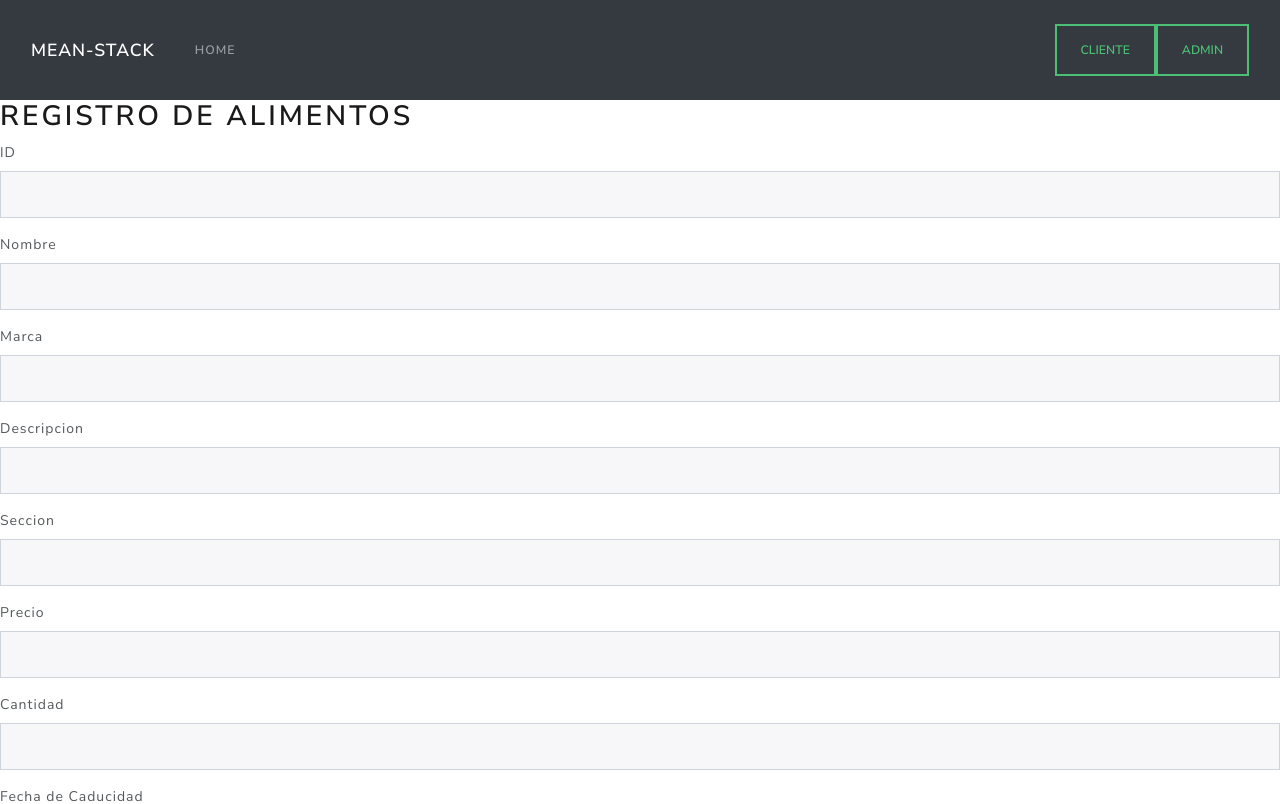
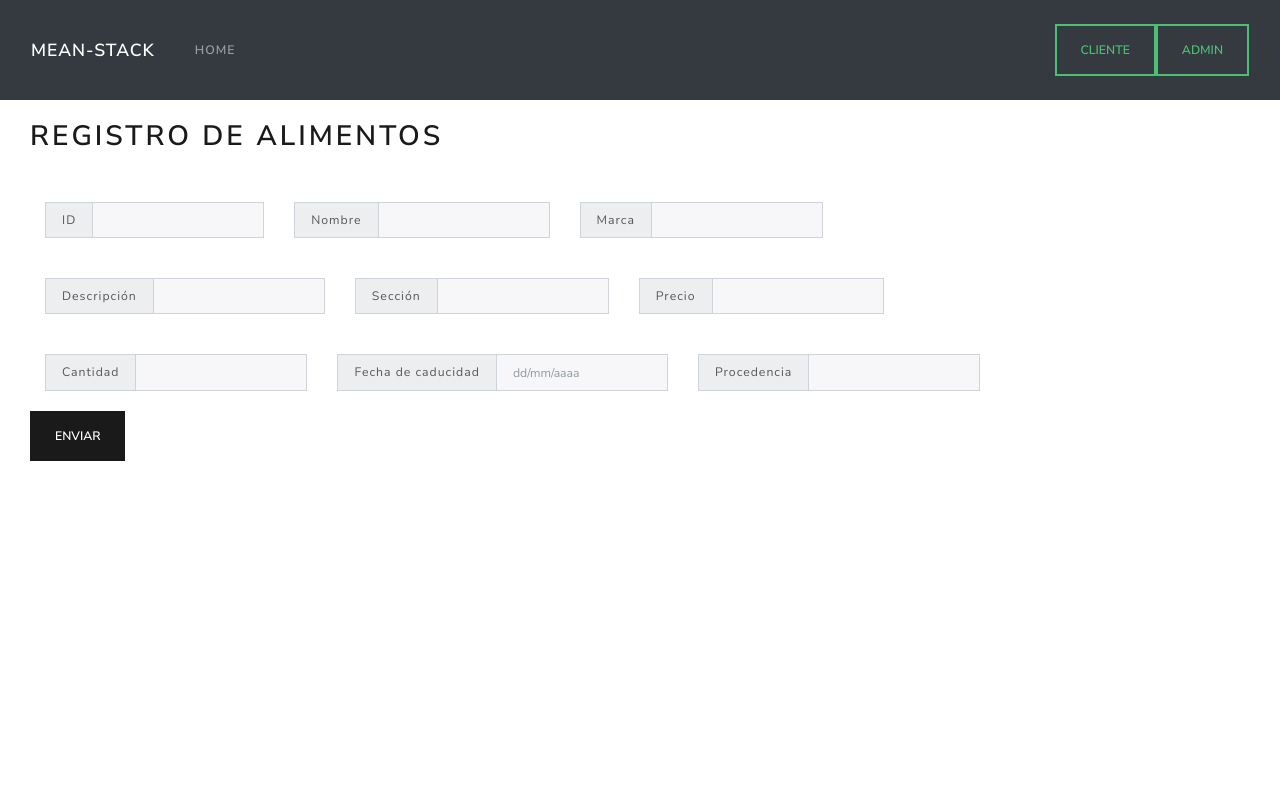
Before and after one commit to Diegopc99/Proyecto-C-AST-Final, an Angular app in the folder angular-src/: page /admin/registro in a window 1280 px wide. Shown: the top 804 px of the page. Built offline with nearby package versions, Linux system fonts and the light colour scheme.

Commit message:
Fix graficos

```diff
--- a/angular-src/src/app/components/cliente-comprar/cliente-comprar.component.css
+++ b/angular-src/src/app/components/cliente-comprar/cliente-comprar.component.css
@@ -0,0 +1,3 @@
+.margen {
+    padding-left:30px; /* Set as you wish */
+    padding-top: 20px}
--- a/angular-src/src/app/components/cliente-comprar/cliente-comprar.component.html
+++ b/angular-src/src/app/components/cliente-comprar/cliente-comprar.component.html
@@ -1,19 +1,28 @@
+<nav class="navbar navbar-expand-md navbar-dark bg-dark default">
+    <div class="container-fluid">
+      <a class="navbar-brand">Compra de productos</a>
+      <button class="navbar-toggler" type="button" data-bs-toggle="collapse" data-bs-target="#navbarsExampleDefault" aria-controls="navbarsExampleDefault" aria-expanded="false" aria-label="Toggle navigation">
+        <span class="navbar-toggler-icon"></span>
+      </button>
+    </div>
+  </nav>
+
+
 <form (ngSubmit)="onSubmit()" novalidate=""> <!-- novalidate evita la validacion sobre HTML5 forzandolo a hacerlo con angular-->
-    <div>
-        <h2>Compra de alimentos</h2>
-    </div>
-    <div class="mb-3">
+
+    <div class="mb-3 margen">
     <label class="form-label">ID de producto</label>
     <input class="form-control" [(ngModel)]="ID_producto" name="ID_producto" required>
     </div>
-    <div class="mb-3">
+    <div class="mb-3 margen">
     <label class="form-label">Nombre de producto</label>
     <input class="form-control" [(ngModel)]="nombre_producto" name="nombre_producto" required>
     </div>
-    <div class="mb-3">
+    <div class="mb-3 margen">
     <label class="form-label">Cantidad</label>
     <input class="form-control" [(ngModel)]="cantidad" name="cantidad" required>
     </div>
 
-    <input type="submit" class="btn btn-primary" value="Enviar">
+    <div class="margen"><input type="submit" class="btn btn-primary" value="Enviar"></div>
+
 </form>
--- a/angular-src/src/app/components/registro/registro.component.css
+++ b/angular-src/src/app/components/registro/registro.component.css
@@ -0,0 +1,3 @@
+.margen {
+    padding-left:30px; /* Set as you wish */
+    padding-top: 20px}
--- a/angular-src/src/app/components/registro/registro.component.html
+++ b/angular-src/src/app/components/registro/registro.component.html
@@ -1,7 +1,9 @@
 <form (ngSubmit)="onSubmit()" novalidate=""> <!-- novalidate evita la validacion sobre HTML5 forzandolo a hacerlo con angular-->
-    <div>
+    <div class="margen">
         <h2>Registro de alimentos</h2>
     </div>
+
+    <!--
     <div class="mb-3">
     <label class="form-label">ID</label>
     <input class="form-control" [(ngModel)]="ID" name="ID" required>
@@ -38,6 +40,109 @@
     <label class="form-label">Procedencia</label>
     <input class="form-control" [(ngModel)]="procedencia" name="procedencia" required>
     </div>
+    -->
 
-    <input type="submit" class="btn btn-primary" value="Enviar">
+
+
+<div class="row margen">
+
+    <div clas="col-sm-4">
+    <div class="input-group input-group-sm margen">
+        <div class="input-group-prepend">
+          <span class="input-group-text" id="inputGroup-sizing-sm">ID</span>
+        </div>
+        <input type="text" class="form-control" aria-label="Small" aria-describedby="inputGroup-sizing-sm" [(ngModel)]="ID" name="ID" required>
+    </div>
+    </div>
+
+    <div clas="col-sm-4">
+    <div class="input-group input-group-sm margen">
+        <div class="input-group-prepend">
+          <span class="input-group-text" id="inputGroup-sizing-sm">Nombre</span>
+        </div>
+        <input type="text" class="form-control" aria-label="Small" aria-describedby="inputGroup-sizing-sm" [(ngModel)]="nombre" name="nombre" required>
+    </div>
+    </div>
+
+    <div clas="col-sm-4">
+    <div class="input-group input-group-sm margen">
+        <div class="input-group-prepend">
+          <span class="input-group-text" id="inputGroup-sizing-sm">Marca</span>
+        </div>
+        <input type="text" class="form-control" aria-label="Small" aria-describedby="inputGroup-sizing-sm" [(ngModel)]="marca" name="marca" required>
+    </div>
+    </div>
+</div>
+
+<div class="row margen">
+
+    <div clas="col-sm-4">
+    <div class="input-group input-group-sm margen">
+        <div class="input-group-prepend">
+          <span class="input-group-text" id="inputGroup-sizing-sm">Descripción</span>
+        </div>
+        <input type="text" class="form-control" aria-label="Small" aria-describedby="inputGroup-sizing-sm" [(ngModel)]="descripcion" name="descripcion" required>
+    </div>
+    </div>
+
+    <div clas="col-sm-4">
+    <div class="input-group input-group-sm margen">
+        <div class="input-group-prepend">
+          <span class="input-group-text" id="inputGroup-sizing-sm">Sección</span>
+        </div>
+        <input type="text" class="form-control" aria-label="Small" aria-describedby="inputGroup-sizing-sm" [(ngModel)]="seccion" name="seccion" required>
+    </div>
+    </div>
+
+    <div clas="col-sm-4">
+    <div class="input-group input-group-sm margen">
+        <div class="input-group-prepend">
+          <span class="input-group-text" id="inputGroup-sizing-sm">Precio</span>
+        </div>
+        <input type="text" class="form-control" aria-label="Small" aria-describedby="inputGroup-sizing-sm" [(ngModel)]="precio" name="precio" required>
+    </div>
+    </div>
+
+</div>
+
+<div class="row margen">
+
+    <div clas="col-sm-4">
+    <div class="input-group input-group-sm margen">
+        <div class="input-group-prepend">
+          <span class="input-group-text" id="inputGroup-sizing-sm">Cantidad</span>
+        </div>
+        <input type="text" class="form-control" aria-label="Small" aria-describedby="inputGroup-sizing-sm" [(ngModel)]="cantidad" name="cantidad" required>
+    </div>
+    </div>
+
+    <div clas="col-sm-4">
+    <div class="input-group input-group-sm margen">
+        <div class="input-group-prepend">
+          <span class="input-group-text" id="inputGroup-sizing-sm">Fecha de caducidad</span>
+        </div>
+        <input type="text" class="form-control" aria-label="Small" aria-describedby="inputGroup-sizing-sm" [(ngModel)]="fecha_caducidad" name="fecha_caducidad" placeholder="dd/mm/aaaa" required>
+    </div>
+    </div>
+
+    <div clas="col-sm-4">
+    <div class="input-group input-group-sm margen">
+        <div class="input-group-prepend">
+          <span class="input-group-text" id="inputGroup-sizing-sm">Procedencia</span>
+        </div>
+        <input type="text" class="form-control" aria-label="Small" aria-describedby="inputGroup-sizing-sm" [(ngModel)]="procedencia" name="procedencia" required>
+    </div>
+    </div>
+
+</div>
+
+
+
+
+
+
+
+
+
+    <div class="margen"><input type="submit" class="btn btn-primary" value="Enviar"></div>
 </form>
```
